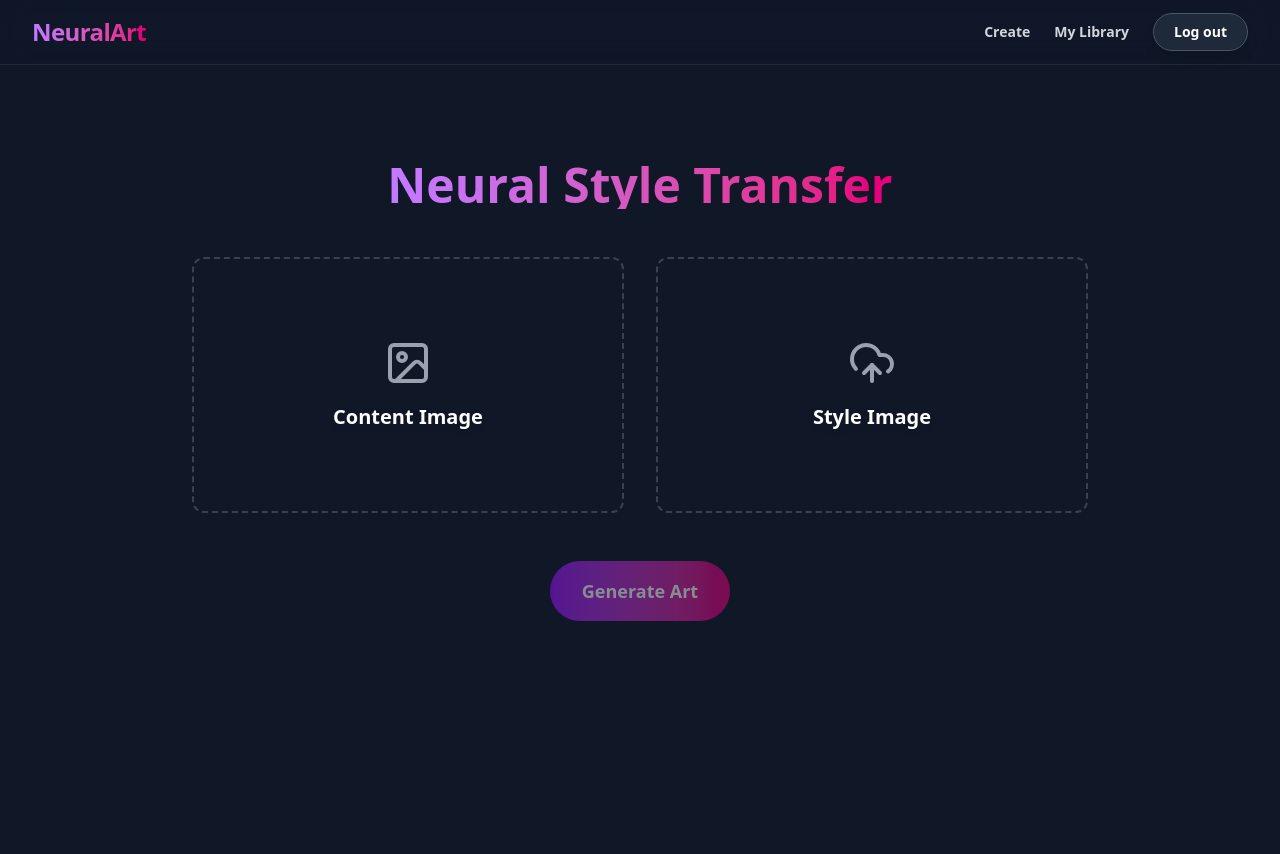
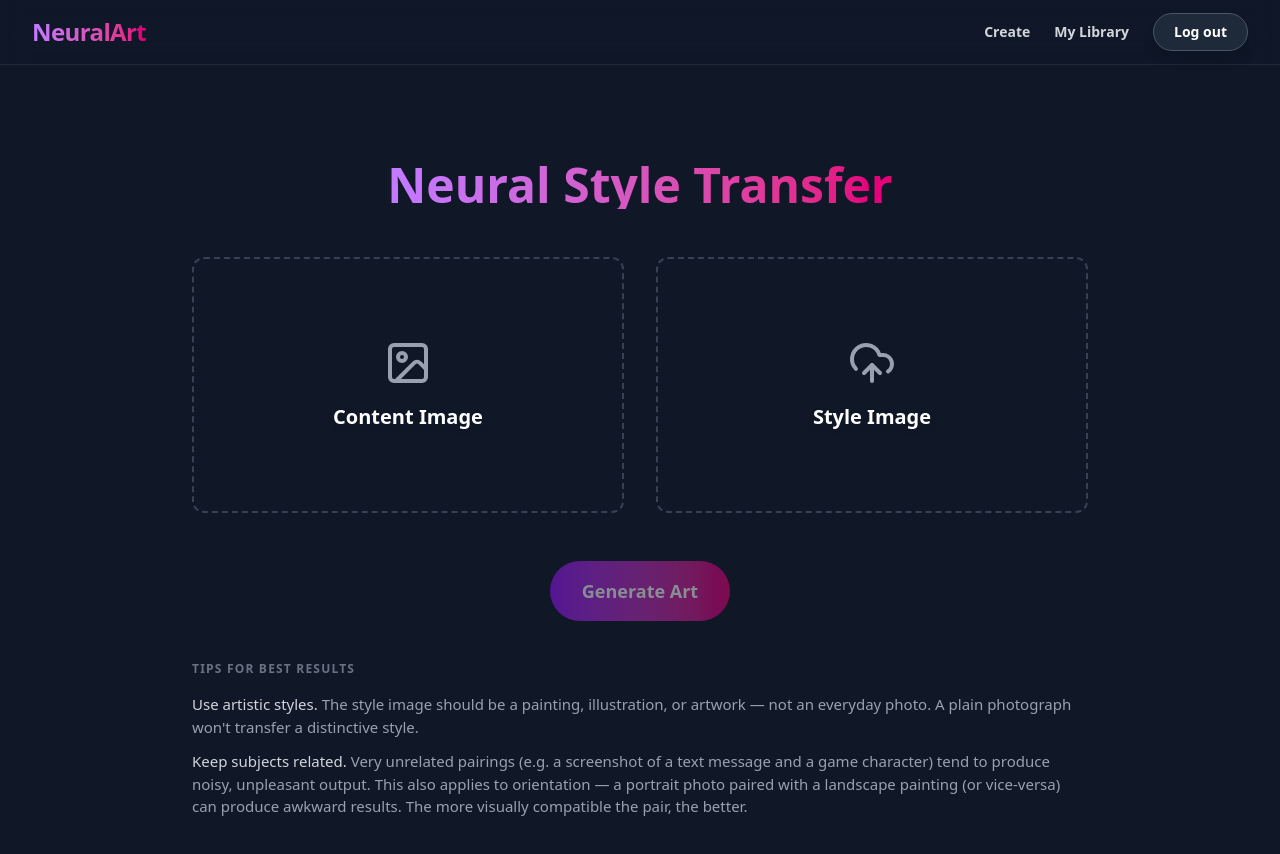
Before and after one commit to Kevo-03/Neural-Style-Transfer, a Next.js app in the folder frontend/: page /generate in a window 1280 px wide. Shown: the top 854 px of the page. Built offline with nearby package versions, Linux system fonts and the light colour scheme; no server answers.

Commit message:
feat: hints added to generate pages:

```diff
--- a/frontend/src/components/GeneratorWidget.tsx
+++ b/frontend/src/components/GeneratorWidget.tsx
@@ -195,9 +195,18 @@ export default function GeneratorWidget({ isPublic = false }: GeneratorWidgetPro
 
             <div className="mt-12 text-center">
                 {status === "IDLE" && (
-                    <button onClick={handleUpload} disabled={!contentFile || !styleFile} className="px-8 py-4 bg-gradient-to-r from-purple-600 to-pink-600 rounded-full font-bold text-lg hover:opacity-90 transition disabled:opacity-50 disabled:cursor-not-allowed">
-                        Generate Art
-                    </button>
+                    <>
+                        <button onClick={handleUpload} disabled={!contentFile || !styleFile} className="px-8 py-4 bg-gradient-to-r from-purple-600 to-pink-600 rounded-full font-bold text-lg hover:opacity-90 transition disabled:opacity-50 disabled:cursor-not-allowed">
+                            Generate Art
+                        </button>
+
+                        {/* Tips */}
+                        <div className="mt-10 w-full max-w-4xl mx-auto text-left space-y-3">
+                            <p className="text-xs font-semibold uppercase tracking-widest text-gray-500 mb-4">Tips for best results</p>
+                            <p className="text-[15px] text-gray-400"><span className="text-gray-300 font-medium">Use artistic styles.</span> The style image should be a painting, illustration, or artwork — not an everyday photo. A plain photograph won&apos;t transfer a distinctive style.</p>
+                            <p className="text-[15px] text-gray-400"><span className="text-gray-300 font-medium">Keep subjects related.</span> Very unrelated pairings (e.g. a screenshot of a text message and a game character) tend to produce noisy, unpleasant output. This also applies to orientation — a portrait photo paired with a landscape painting (or vice-versa) can produce awkward results. The more visually compatible the pair, the better.</p>
+                        </div>
+                    </>
                 )}
                 {status === "UPLOADING" && <div className="flex items-center gap-3 text-purple-400 text-xl animate-pulse"><UploadCloud className="w-6 h-6" /> Uploading...</div>}
                 {status === "PROCESSING" && (
```
